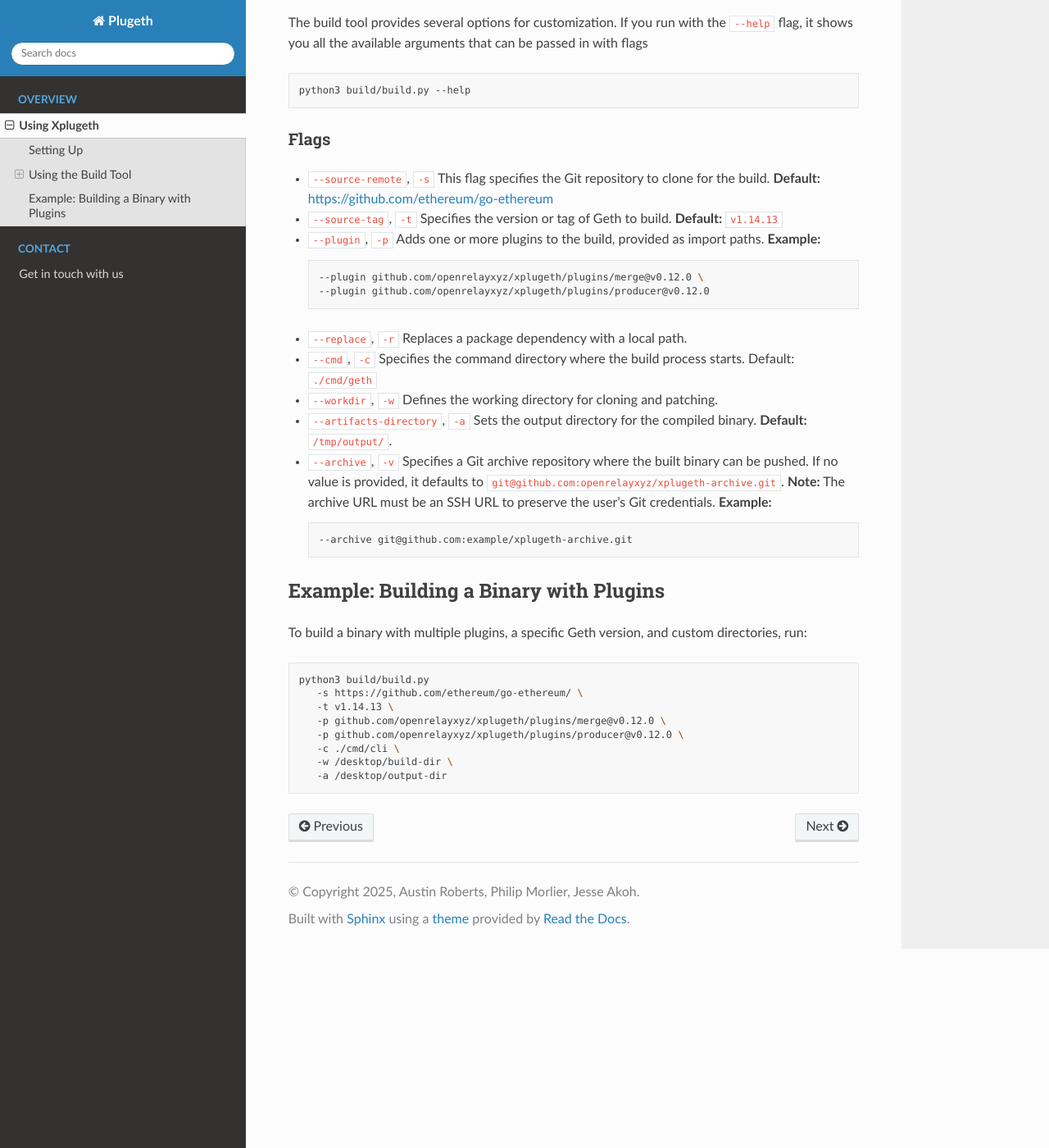
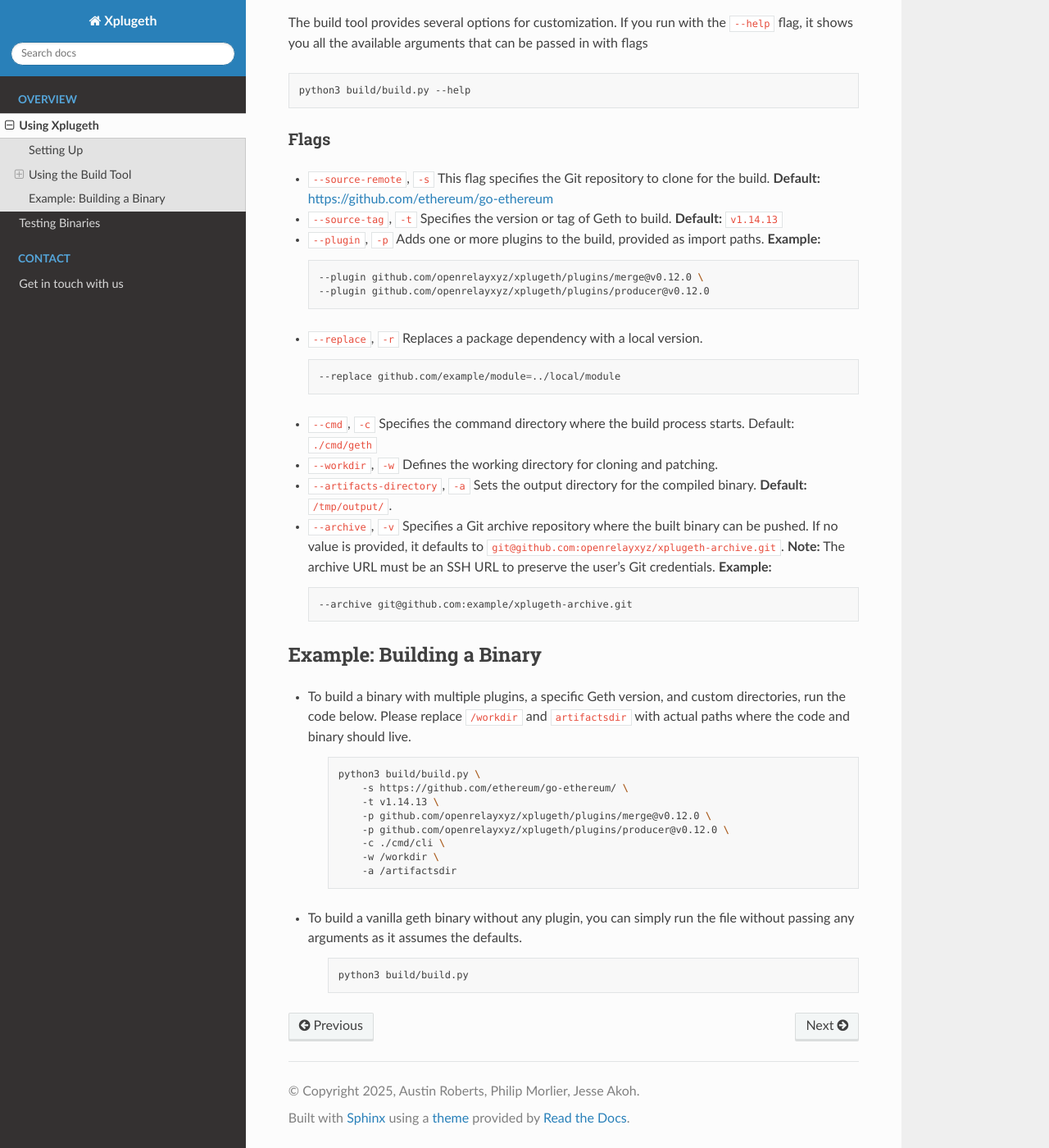
Before and after one commit to openrelayxyz/plugeth-utils, a Sphinx documentation site: the page built from docs/build.rst, in a window 1280 px wide and 1400 px high, scrolled down 966 px. Shown: the whole window at 82% size. Built offline with Sphinx 7.4.7 and the Read the Docs theme 3.1.0, drawn with Linux system fonts in a browser that asks for light colours; some of the changed text lies outside the part shown.

```diff
--- a/docs/build.rst
+++ b/docs/build.rst
@@ -67,7 +67,11 @@ Flags
      --plugin github.com/openrelayxyz/xplugeth/plugins/producer@v0.12.0
 
 - ``--replace``, ``-r``
-  Replaces a package dependency with a local path.
+  Replaces a package dependency with a local version.
+
+  .. code-block:: shell
+
+      --replace github.com/example/module=../local/module
 
 - ``--cmd``, ``-c``
   Specifies the command directory where the build process starts. Default: ``./cmd/geth``
@@ -91,17 +95,28 @@ Flags
 
 
 
-Example: Building a Binary with Plugins
-=======================================
-To build a binary with multiple plugins, a specific Geth version, and custom directories, run:
+.. _example-building-a-binary:
 
-.. code-block:: shell
+Example: Building a Binary
+==========================
 
-   python3 build/build.py
-      -s https://github.com/ethereum/go-ethereum/ \
-      -t v1.14.13 \
-      -p github.com/openrelayxyz/xplugeth/plugins/merge@v0.12.0 \
-      -p github.com/openrelayxyz/xplugeth/plugins/producer@v0.12.0 \
-      -c ./cmd/cli \
-      -w /desktop/build-dir \
-      -a /desktop/output-dir
+- To build a binary with multiple plugins, a specific Geth version, and custom directories, run the code below. Please replace ``/workdir`` and ``artifactsdir`` with actual paths where the code and binary should live.
+
+   .. code-block:: shell
+
+        python3 build/build.py \
+            -s https://github.com/ethereum/go-ethereum/ \
+            -t v1.14.13 \
+            -p github.com/openrelayxyz/xplugeth/plugins/merge@v0.12.0 \
+            -p github.com/openrelayxyz/xplugeth/plugins/producer@v0.12.0 \
+            -c ./cmd/cli \
+            -w /workdir \
+            -a /artifactsdir
+
+
+
+- To build a vanilla geth binary without any plugin, you can simply run the file without passing any arguments as it assumes the defaults.
+
+   .. code-block:: shell
+
+      python3 build/build.py
--- a/docs/conf.py
+++ b/docs/conf.py
@@ -17,12 +17,12 @@
 
 # -- Project information -----------------------------------------------------
 
-project = 'Plugeth'
+project = 'Xplugeth'
 copyright = '2025, Austin Roberts, Philip Morlier, Jesse Akoh'
 author = 'Philip Morlier, Austin Roberts, Jesse Akoh'
 
 # The full version, including alpha/beta/rc tags
-release = 'Austin Roberts'
+release = 'v1'
 
 
 # -- General configuration ---------------------------------------------------
--- a/docs/contact.rst
+++ b/docs/contact.rst
@@ -5,6 +5,6 @@
 Get in touch with us
 ====================
 
-We want to hear from you! The best way to reach the PluGeth team is through our Discord server. Drop in, say hello, we are anxious to hear your ideas and help work through any problems you may be having.
+We want to hear from you! The best way to reach the Rivet team is through our Discord server. Drop in, say hello, we are anxious to hear your ideas and help work through any problems you may be having.
 
 `Join our Discord <https://discord.gg/J3tQMWCVPn>`_
--- a/docs/index.rst
+++ b/docs/index.rst
@@ -17,6 +17,7 @@ Plugins
 Plugins work alongside patches to extend Geth’s capabilities. During the build process, Xplugeth integrates plugins into the binary, allowing them to interact with the patched functionality. This modular approach enables developers to add **custom APIs, transaction handling, or state modifications** without permanently altering Geth’s core code.
 
 - :ref:`build`
+- :ref:`test`
 
 
 .. toctree::
@@ -25,6 +26,7 @@ Plugins work alongside patches to extend Geth’s capabilities. During the build
     :hidden:
 
     build
+    test
 
 .. toctree::
     :maxdepth: 1
```
Also changed, not shown: docs/test.rst (added, +39 -0 lines).
